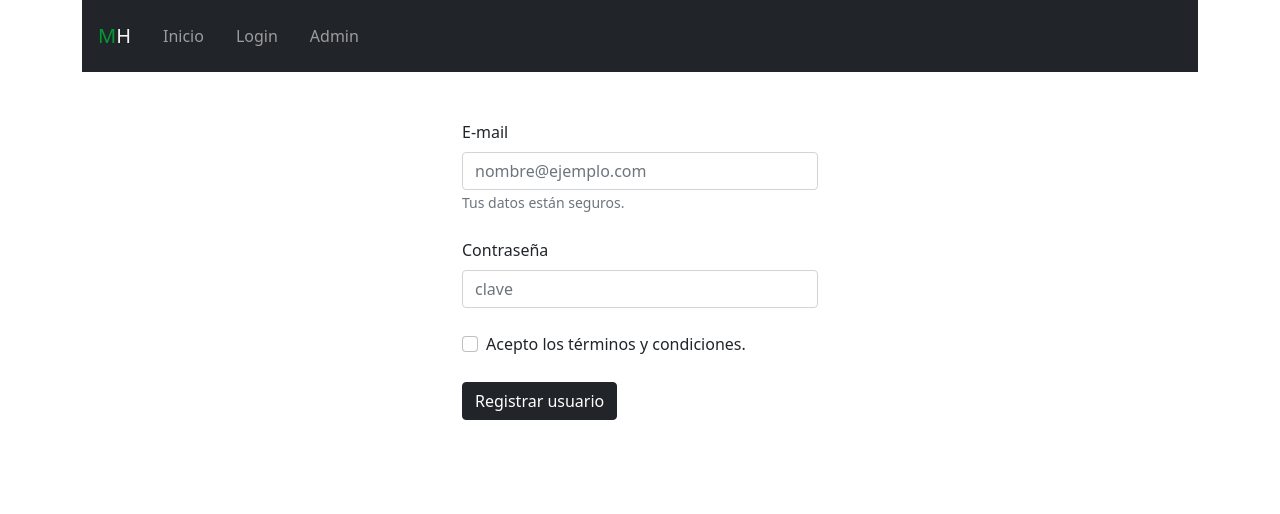
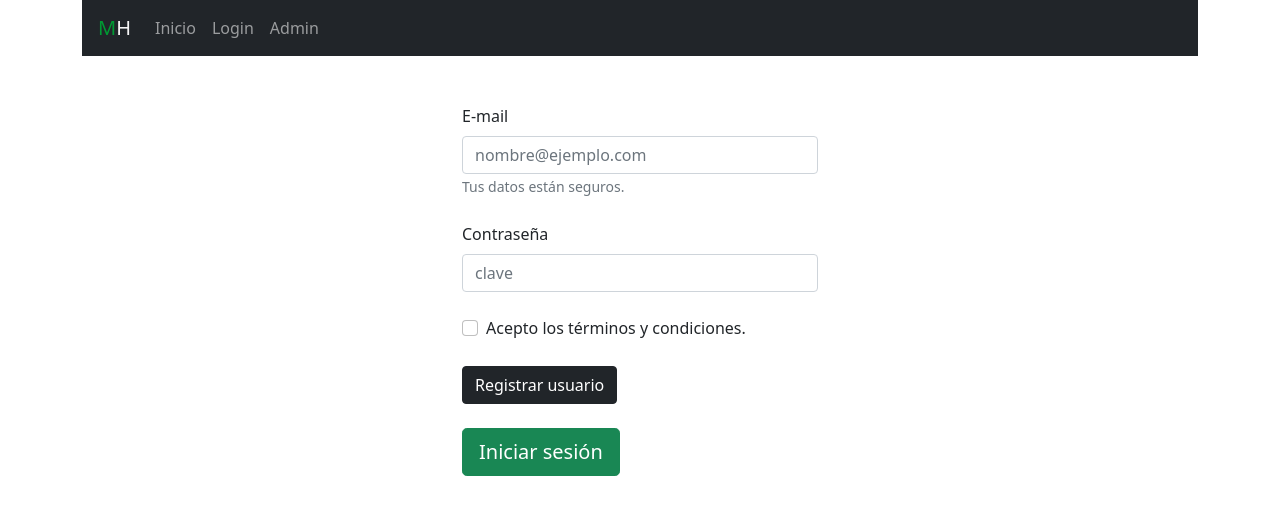
Before and after one commit to marcosihe/registro-inicio-de-sesion, a React (Create React App) app: page /login in a window 1280 px wide. Shown: the top 514 px of the page. Built offline with nearby package versions, Linux system fonts and the light colour scheme.

Commit message:
Se corrifio un error en el componente Menu y se agrego el boton de inicio de sesion en el componente Login.

```diff
--- a/src/components/Login.jsx
+++ b/src/components/Login.jsx
@@ -1,26 +1,44 @@
 import React, { Fragment, useState } from "react";
 import { Form, Button } from "react-bootstrap";
-import { auth } from '../firebaseConfig';
+import { auth } from "../firebaseConfig";
 
 const Login = () => {
-    const [email, setEmail] = useState('');
-    const [password, setPassword] = useState('');
+  const [email, setEmail] = useState("");
+  const [password, setPassword] = useState("");
   const [errorMessage, setErrorMessage] = useState(null);
 
-    const handleSubmit = (e) => {
+  const handleSubmit = async (e) => {
     e.preventDefault();
-        try {
-            auth.createUserWithEmailAndPassword(email, password);
-        } catch (error) {
+
+    auth.createUserWithEmailAndPassword(email, password)
+      .then( (resp) => {
+          console.log(resp);
+          alert("Registro correcto :)")
+      })
+      .catch(e => {
       //auth/invalid-email
-            if(e.code === "auth/invalid-email"){
+      if (e.code === "auth/invalid-email") {
         setErrorMessage("Formato de e-mail inválido.");
       }
       //auth/weak-password
-            if(e.code === "auth/weak-password"){
+      if (e.code === "auth/weak-password") {
         setErrorMessage("La clave debe tener como mínimo 6 caracteres.");
       }
+    })
+  };
+
+  const handleLogin = () => {
+      auth.signInWithEmailAndPassword(email, password)
+      .then( (res) => console.log(res) )
+      .catch( (err) => {
+          console.log(err);
+          if(err.code === "auth/wrong-password"){
+              setErrorMessage("La clave ingresada es incorrecta.");
           }
+          if(err.code === "auth/user-not-found"){
+              setErrorMessage("El e-mail ingresado no es correcto.");
+          }
+      })
   }
 
   return (
@@ -28,10 +46,16 @@ const Login = () => {
       <div className="row mt-5">
         <div className="col"></div>
         <div className="col">
-          <Form onSubmit={ handleSubmit }>
+          <Form onSubmit={handleSubmit}>
             <Form.Group controlId="formBasicEmail">
               <Form.Label>E-mail</Form.Label>
-              <Form.Control onChange={ (e) => { setEmail(e.target.value) } } type="email" placeholder="nombre@ejemplo.com" />
+              <Form.Control
+                onChange={(e) => {
+                  setEmail(e.target.value);
+                }}
+                type="email"
+                placeholder="nombre@ejemplo.com"
+              />
               <Form.Text className="text-muted">
                 Tus datos están seguros.
               </Form.Text>
@@ -39,20 +63,33 @@ const Login = () => {
 
             <Form.Group controlId="formBasicPassword">
               <Form.Label className="mt-4">Contraseña</Form.Label>
-              <Form.Control onChange={ (e) => { setPassword(e.target.value) } } type="password" placeholder="clave" />
+              <Form.Control
+                onChange={(e) => {
+                  setPassword(e.target.value);
+                }}
+                type="password"
+                placeholder="clave"
+              />
             </Form.Group>
             <Form.Group controlId="formBasicCheckbox">
-              <Form.Check type="checkbox" label="Acepto los términos y condiciones." className="mt-4"/>
+              <Form.Check
+                type="checkbox"
+                label="Acepto los términos y condiciones."
+                className="mt-4"
+              />
             </Form.Group>
-            <Button variant="dark" type="submit" className="mt-4">
+            <Button variant="dark" type="submit" className="mt-4" block>
               Registrar usuario
             </Button>
           </Form>
+          <Button onClick={ handleLogin } variant="success" type="submit" className="mt-4" size="lg" block>
+            Iniciar sesión
+          </Button>
+          {errorMessage !== null ? (
+            <div className="alert alert-danger mt-5">{errorMessage}</div>
+          ) : null}
         </div>
         <div className="col"></div>
-        {
-            errorMessage !== null ? (<div>{errorMessage}</div>) : null
-        }
       </div>
     </Fragment>
   );
--- a/src/components/Menu.jsx
+++ b/src/components/Menu.jsx
@@ -1,32 +1,29 @@
 import React from "react";
 import { Navbar, Nav } from "react-bootstrap";
 import { Link } from "react-router-dom";
-import styles from '../components/Menu.module.css'
+import styles from "../components/Menu.module.css";
 
 const Menu = () => {
   return (
     <Navbar bg="dark" variant="dark" expand="lg">
       <Navbar.Brand href="#home" className="ms-3">
-        <span className={styles.letraM}>M</span><span className={styles.letraH}>H</span>
+        <span className={styles.letraM}>M</span>
+        <span className={styles.letraH}>H</span>
       </Navbar.Brand>
       <Navbar.Toggle aria-controls="basic-navbar-nav" />
       <Navbar.Collapse id="basic-navbar-nav">
         <Nav className="mr-auto">
-          <Nav.Link>
           <Link className="nav-link" to="/">
             Inicio
           </Link>
-          </Nav.Link>
-          <Nav.Link>
+
           <Link className="nav-link" to="/login">
             Login
           </Link>
-          </Nav.Link>
-          <Nav.Link>
+
           <Link className="nav-link" to="/admin">
             Admin
           </Link>
-          </Nav.Link>
         </Nav>
       </Navbar.Collapse>
     </Navbar>
--- a/src/firebaseConfig.js
+++ b/src/firebaseConfig.js
@@ -1,5 +1,5 @@
 import firebase from 'firebase';
-import 'firebase/auth';
+import 'firebase/auth';        // for authentication
 
 const firebaseConfig = {
     apiKey: "AIzaSyD3fhhPS6hymBFKTFIuqlFrAgk0VaLQkJ0",
@@ -12,7 +12,6 @@ const firebaseConfig = {
   };
   // Initialize Firebase
 const fire = firebase.initializeApp(firebaseConfig);
-firebase.analytics();
 const auth = fire.auth();
 
 export {auth};
```
Lines whose indentation alone changed are shown as unchanged.
